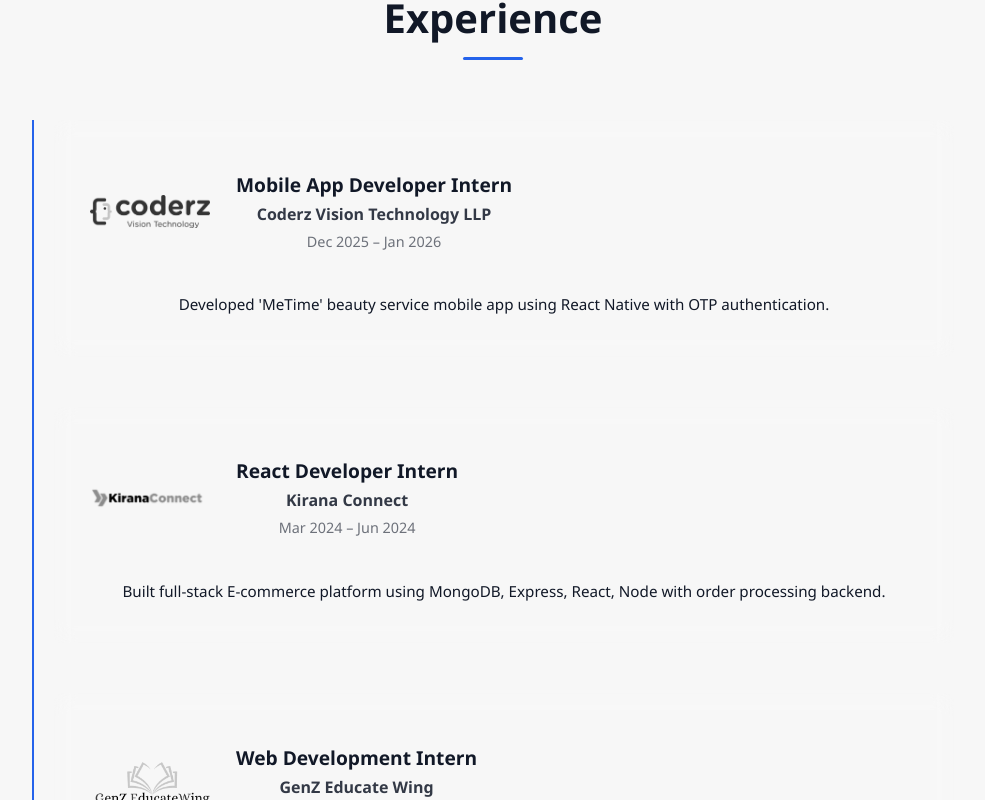
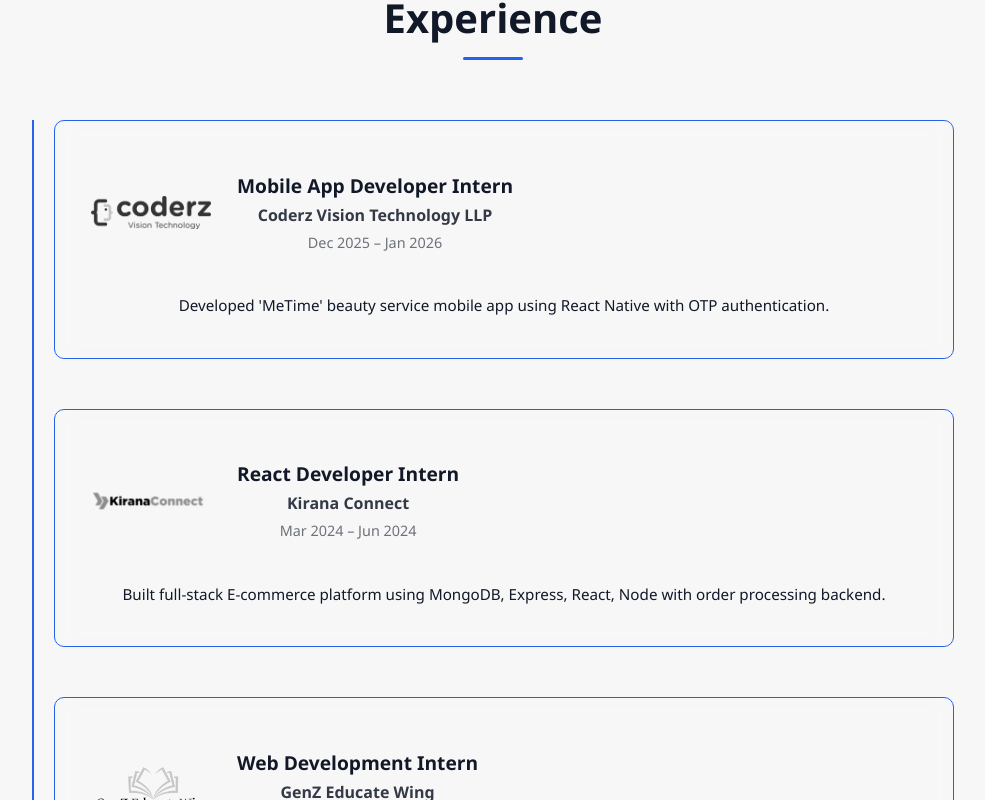
Before and after one commit to Sakthivelan2005/portfolio, a React (Vite) app: page / in a window 1280 px wide. Shown: the part 700-1500 px from the top of the page, without its empty margins (147-1132 px from the left). Built offline with nearby package versions, Linux system fonts and the light colour scheme.

Commit message:
Modified index.css

```diff
--- a/src/index.css
+++ b/src/index.css
@@ -119,6 +119,16 @@ body[data-theme="dark"] ::-webkit-scrollbar-thumb {
   border-radius: 4px;
 }
 
+body[data-theme="light"] section main{
+  background: rgba(255, 255, 255, 0.04);
+  backdrop-filter: blur(10px);
+ border:1px solid var(--primary);
+}
+
+body[data-theme="light"] section main:hover{
+  box-shadow: 0 10px 30px rgba(0, 0, 0, 0.15);
+}
+
 /* SMOOTH SELECTION COLOR */
 
 ::selection {
```
